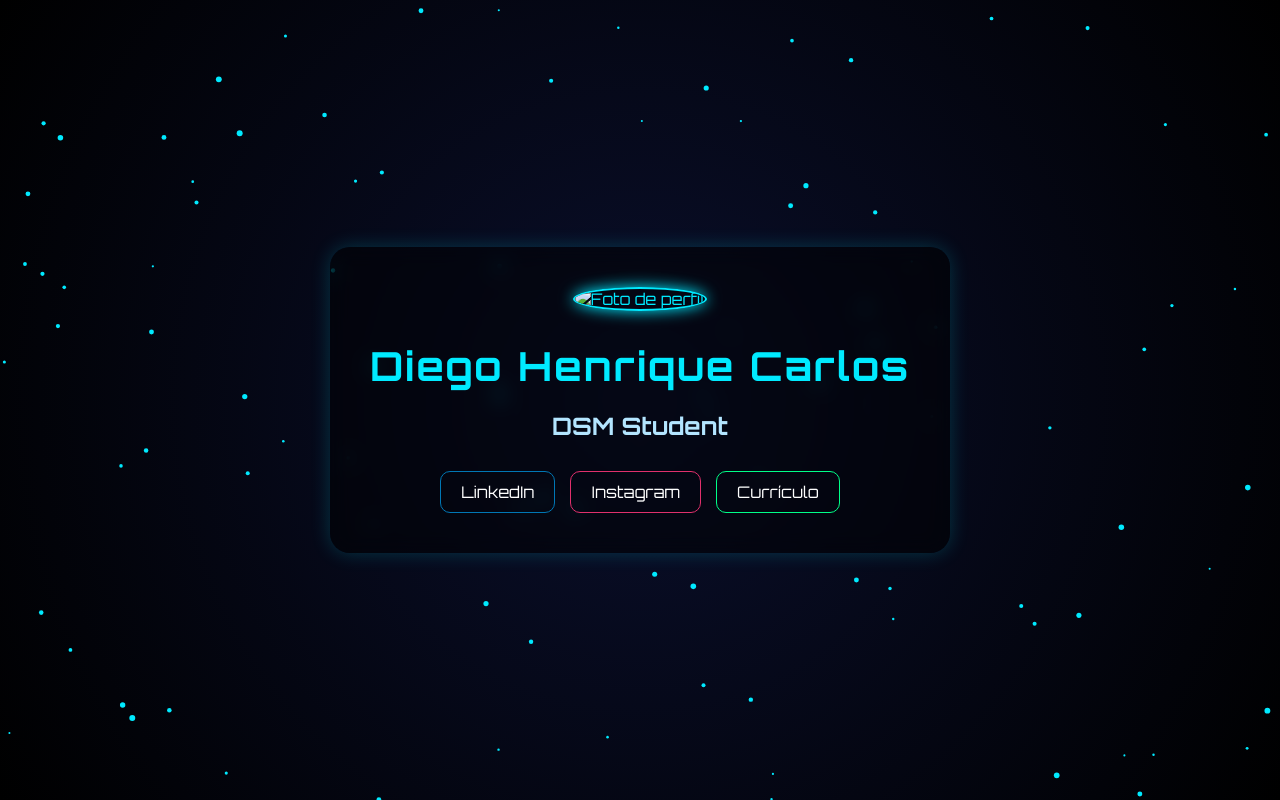
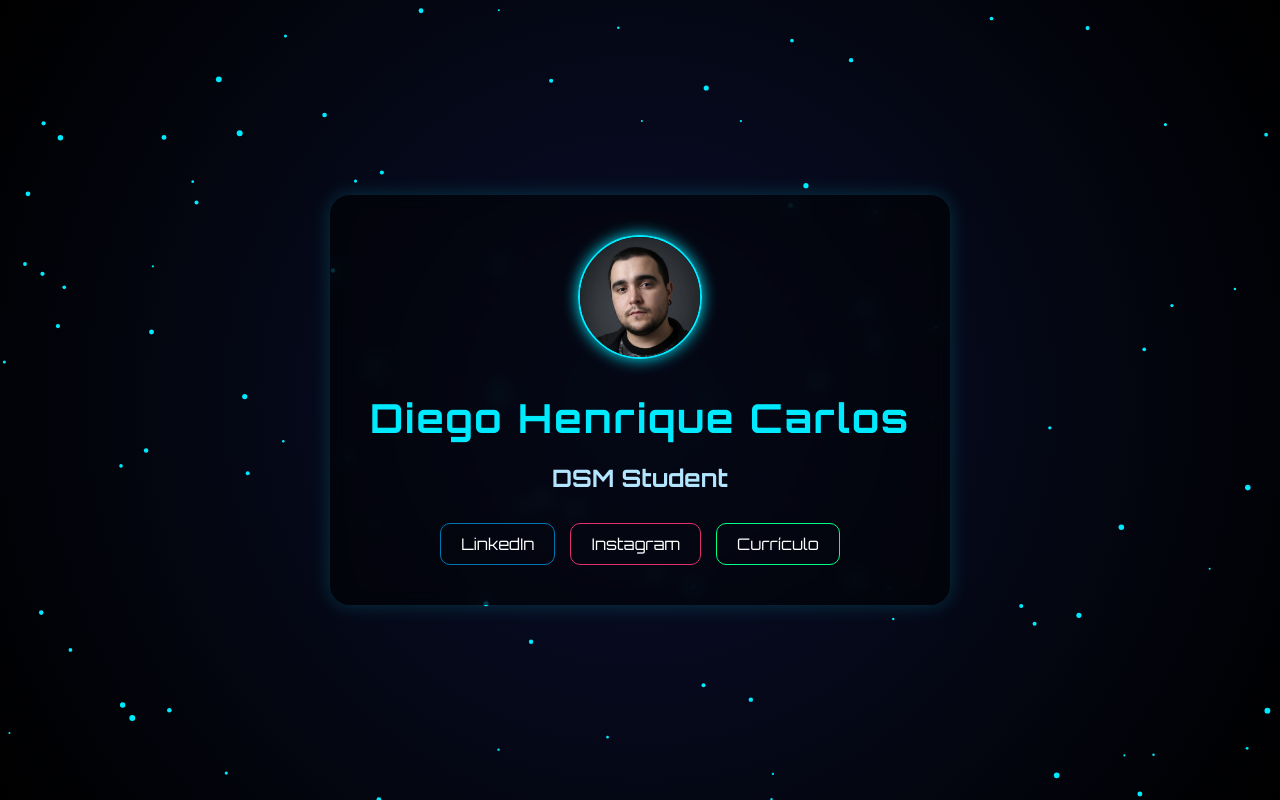
Before and after one commit to DHcx/portifolio.github.io, a plain HTML site: page index.html in a window 1280 px wide. Drawn offline with Linux system fonts and the light colour scheme.

Commit message:
Add profile image to index.html

```diff
--- a/index.html
+++ b/index.html
@@ -12,7 +12,7 @@
 
   <div class="container">
     <div class="content">
-      <img src="" alt="Foto de perfil" class="avatar">
+      <img src="Diego.png" alt="Foto de perfil" class="avatar">
       <h1>Diego Henrique Carlos</h1>
       <h2>DSM Student</h2>
       <p></p>
```
